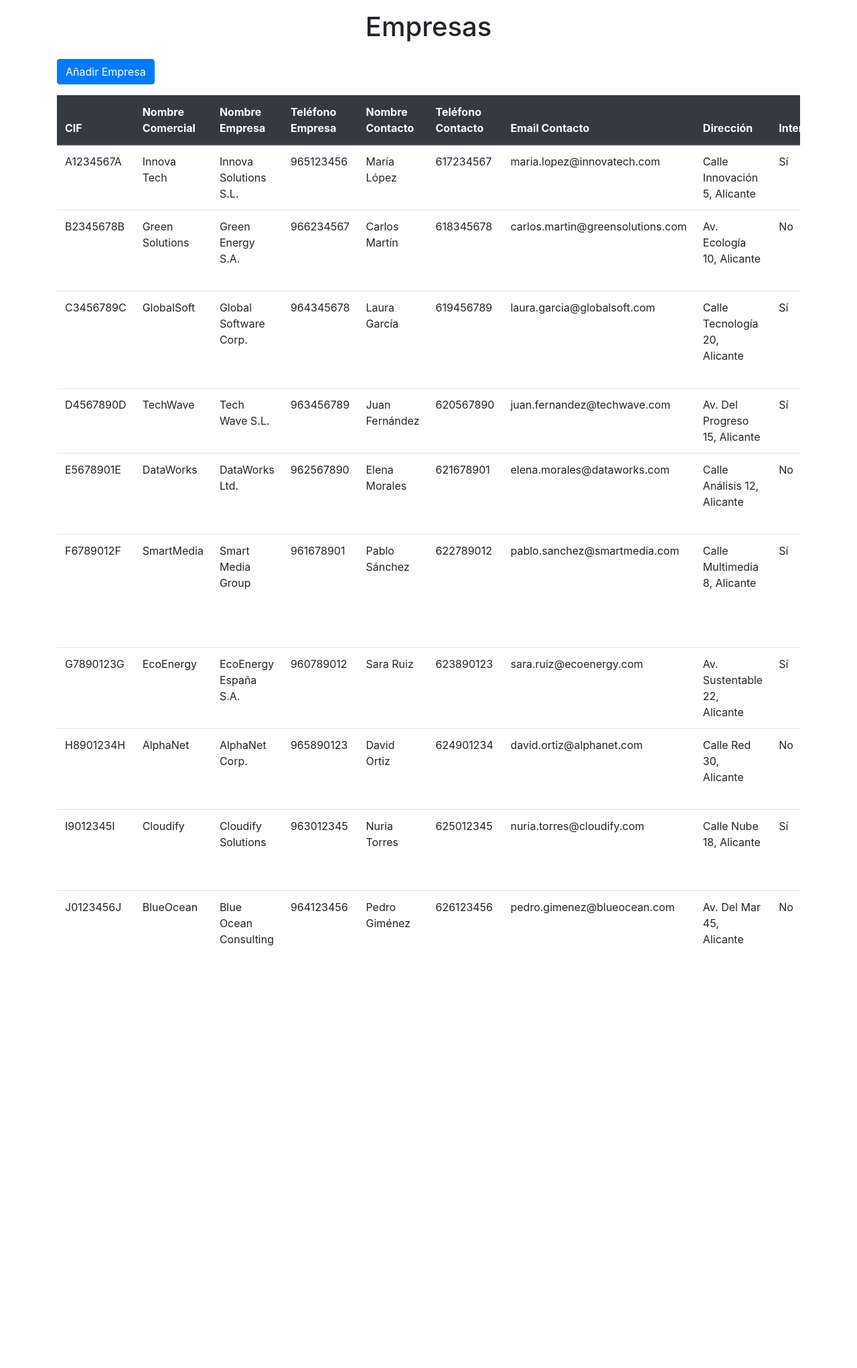
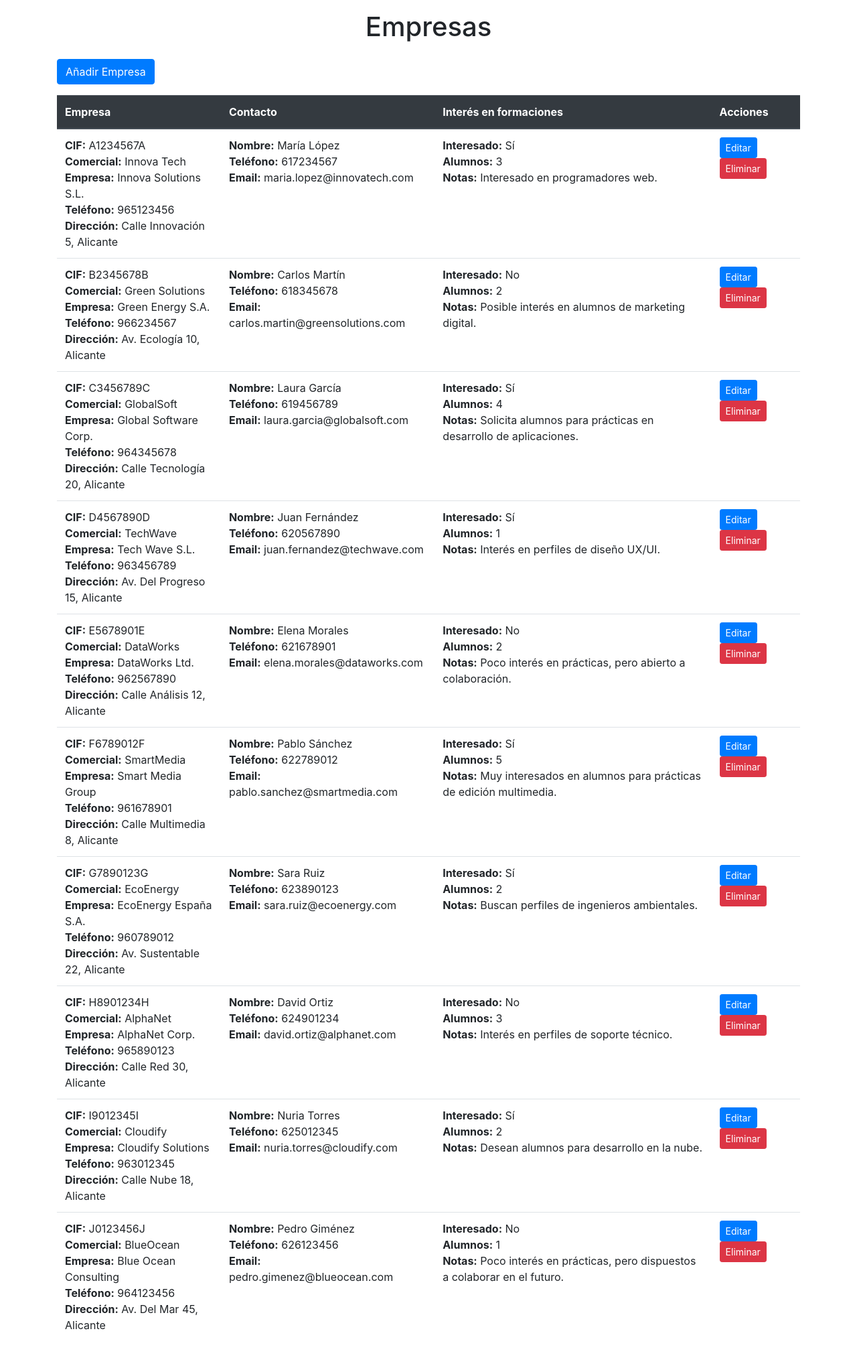
Before and after one commit to AtteneriCimadevilla/FEPLA-CRM, a PHP site: page /empresas.php in a window 1280 px wide. Shown: the part 74-2116 px from the top of the page at 67% size. Before the commit the page ends 1486 px from the top, so only its background shows below. Run offline with PHP 8.4, Linux system fonts and the light colour scheme; data comes from the database, SQL or seed files in the repository; some libraries are stand-ins or nearby versions.

Commit message:
Celdas colectivas en empresas.php para que ocupe menos a lo ancho.

```diff
--- a/code/empresas.php
+++ b/code/empresas.php
@@ -60,17 +60,9 @@ if (isset($_POST['delete']) && isset($_POST['id'])) {
             <table class="table table-hover table-empresas">
                 <thead class="thead-dark">
                     <tr>
-                        <th>CIF</th>
-                        <th>Nombre Comercial</th>
-                        <th>Nombre Empresa</th>
-                        <th>Teléfono Empresa</th>
-                        <th>Nombre Contacto</th>
-                        <th>Teléfono Contacto</th>
-                        <th>Email Contacto</th>
-                        <th>Dirección</th>
-                        <th>Interesado</th>
-                        <th>Cantidad Alumnos</th>
-                        <th>Notas</th>
+                        <th>Empresa</th>
+                        <th>Contacto</th>
+                        <th>Interés en formaciones</th>
                         <th>Acciones</th>
                     </tr>
                 </thead>
@@ -78,17 +70,30 @@ if (isset($_POST['delete']) && isset($_POST['id'])) {
                     <?php if ($result->num_rows > 0): ?>
                         <?php while ($empresa = $result->fetch_assoc()): ?>
                             <tr>
-                                <td><?php echo htmlspecialchars($empresa['cif']); ?></td>
-                                <td><?php echo htmlspecialchars($empresa['nombre_comercial']); ?></td>
-                                <td><?php echo htmlspecialchars($empresa['nombre_empresa']); ?></td>
-                                <td><?php echo htmlspecialchars($empresa['telefono_empresa']); ?></td>
-                                <td><?php echo htmlspecialchars($empresa['nombre_contacto']); ?></td>
-                                <td><?php echo htmlspecialchars($empresa['telefono_contacto']); ?></td>
-                                <td><?php echo htmlspecialchars($empresa['email_contacto']); ?></td>
-                                <td><?php echo htmlspecialchars($empresa['direccion']); ?></td>
-                                <td><?php echo $empresa['interesado'] ? 'Sí' : 'No'; ?></td>
-                                <td><?php echo htmlspecialchars($empresa['cantidad_alumnos']); ?></td>
-                                <td><?php echo htmlspecialchars($empresa['notas']); ?></td>
+                                <!-- Columna Empresa -->
+                                <td>
+                                    <strong>CIF:</strong> <?php echo htmlspecialchars($empresa['cif']); ?><br>
+                                    <strong>Comercial:</strong> <?php echo htmlspecialchars($empresa['nombre_comercial']); ?><br>
+                                    <strong>Empresa:</strong> <?php echo htmlspecialchars($empresa['nombre_empresa']); ?><br>
+                                    <strong>Teléfono:</strong> <?php echo htmlspecialchars($empresa['telefono_empresa']); ?><br>
+                                    <strong>Dirección:</strong> <?php echo htmlspecialchars($empresa['direccion']); ?>
+                                </td>
+
+                                <!-- Columna Contacto -->
+                                <td>
+                                    <strong>Nombre:</strong> <?php echo htmlspecialchars($empresa['nombre_contacto']); ?><br>
+                                    <strong>Teléfono:</strong> <?php echo htmlspecialchars($empresa['telefono_contacto']); ?><br>
+                                    <strong>Email:</strong> <?php echo htmlspecialchars($empresa['email_contacto']); ?>
+                                </td>
+
+                                <!-- Columna Interés en formaciones -->
+                                <td>
+                                    <strong>Interesado:</strong> <?php echo $empresa['interesado'] ? 'Sí' : 'No'; ?><br>
+                                    <strong>Alumnos:</strong> <?php echo htmlspecialchars($empresa['cantidad_alumnos']); ?><br>
+                                    <strong>Notas:</strong> <?php echo htmlspecialchars($empresa['notas']); ?>
+                                </td>
+
+                                <!-- Columna Acciones -->
                                 <td>
                                     <a href="gestionEmpresa.php?id=<?php echo urlencode($empresa['id']); ?>" class="btn btn-sm btn-primary">Editar</a>
                                     <form method="POST" style="display: inline;" onsubmit="return confirm('¿Está seguro de que desea eliminar esta empresa?');">
@@ -100,7 +105,7 @@ if (isset($_POST['delete']) && isset($_POST['id'])) {
                         <?php endwhile; ?>
                     <?php else: ?>
                         <tr>
-                            <td colspan="12" class="text-center">No hay empresas registradas.</td>
+                            <td colspan="4" class="text-center">No hay empresas registradas.</td>
                         </tr>
                     <?php endif; ?>
                 </tbody>
@@ -133,18 +138,8 @@ if (isset($_POST['delete']) && isset($_POST['id'])) {
                 var popup = new bootstrap.Modal(popupElement);
                 popup.show();
 
-                // Handle closing the modal
                 popupElement.addEventListener('hidden.bs.modal', function() {
-                    // Remove the modal from the DOM after it's hidden
                     popupElement.parentNode.removeChild(popupElement);
-                });
-
-                // Add event listeners to close buttons
-                var closeButtons = popupElement.querySelectorAll('[data-bs-dismiss="modal"]');
-                closeButtons.forEach(function(button) {
-                    button.addEventListener('click', function() {
-                        popup.hide();
-                    });
                 });
             });
         </script>
```
